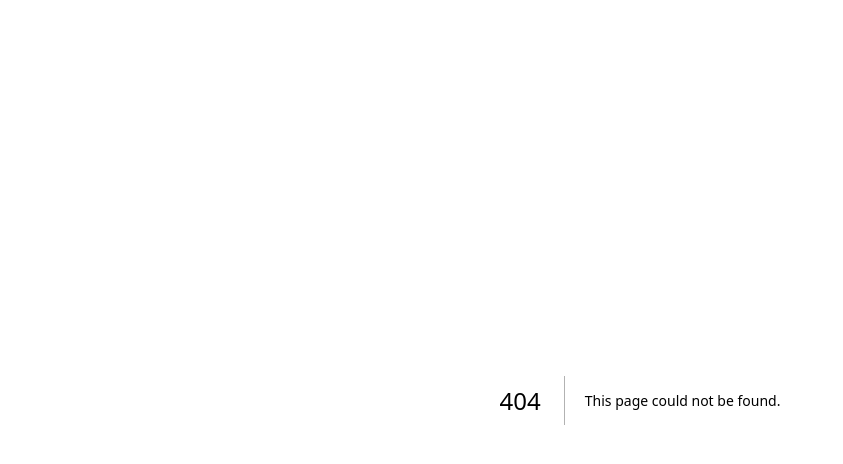
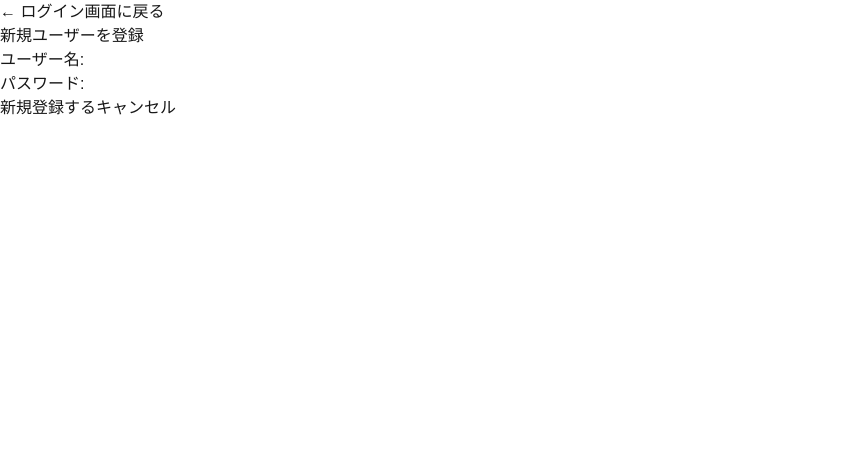
Before and after one commit to renaplus81/NoPainNoGain, a Next.js app: page /register in a window 1280 px wide. Before the commit this address had no page. Shown: the top 464 px of the page, without its empty margins (0-843 px from the left). Built offline with nearby package versions, Linux system fonts and the light colour scheme; no server answers.

Commit message:
login, signin, startscreen bare minimum

```diff
--- a/documents/要件定義書.md
+++ b/documents/要件定義書.md
@@ -39,7 +39,3 @@
 - タスクは利用者が持つ、「行動のひな形」で、ゲーム開始前に作成、編集できる
 - タスクの完了状態(未完了/完了)は、**プレイ(GamePlay)ごとに独立して管理する**(同じ利用者が複数プレイしても、前回の完了状態は引き継がれない)
 - タスク同士の依存関係/前提条件・着手条件の必要ポイントの設定などは、将来追加予定、現在は保留。
-
-### 画面遷移(想定)
-
-ログイン画面 → スタート画面(編集可能) → ゲームスタート → (プレイ中) → ゲームオーバー or クリア (→スタート画面)
--- /dev/null
+++ b/src/app/login/page.tsx
@@ -0,0 +1,61 @@
+import {prisma} from "@/lib/prisma";
+import Link from "next/link";
+import { redirect } from "next/navigation";
+
+export default function LoginPage(){
+    async function loginUser(formData: FormData){
+        "use server";
+
+        //as stringは、ある値が確実に文字列(string)型であることをコンパイラに保証するため
+        const user_name=formData.get("user_name") as string;
+        const password=formData.get("password") as string;
+
+        const user = await prisma.user.findFirst({
+            where:{
+                user_name:user_name,
+                password:password,
+            },
+        })
+
+        if(user){
+            redirect(`/start?userId=${user.id}`);
+        }else{
+            redirect(`/login`);
+        }
+    }
+
+    return(
+        <div>
+            <div>
+                <form action={loginUser}>
+                    <div>
+                        <h2>ログイン画面</h2>
+                    </div>
+                    <div>
+                        <label>ユーザーネーム </label>
+                        <input
+                        name="user_name"
+                        placeholder="ここに入力"
+                        className="border border-gray-300 rounded "
+                        required />
+                    </div>
+
+                    <div>
+                    <label>パスワード </label>
+                    <input
+                    name="password"
+                    type="password"
+                    className="border border-gray-300 rounded"
+                    required />
+                    </div>
+
+
+                    <button type="submit">
+                        登録する
+                    </button>
+
+                </form>
+            </div>
+        </div>
+    );
+}
--- a/src/app/page.tsx
+++ b/src/app/page.tsx
@@ -1,8 +1,13 @@
 //ここをLanding pageにしたい(/)
-import Image from "next/image";
+import Link from "next/link"
 
 export default function Home() {
   return (
-    <p>click to play here</p>
+    <>
+      <p>一週間生き延びろ</p>
+      <Link href="/login" >
+        ここをタップ
+      </Link>
+    </>
   );
 }
--- /dev/null
+++ b/src/app/register/page.tsx
@@ -0,0 +1,66 @@
+import {prisma} from "@/lib/prisma";
+import {redirect} from "next/navigation";
+import Link from "next/link";
+
+//新規会員登録するserver action
+//<form action={}>に渡すことでフォーム送信時にサーバー側で実行される
+
+export default function UserRegister(){
+    async function userRegister(formData: FormData){
+        "use server";
+
+        const user_name =formData.get("user_name") as string;
+        const password = formData.get("password") as string;
+
+        //ユーザーの重複がないかの確認
+        const existingUser = await prisma.user.findUnique({
+            where:{
+                user_name: user_name
+            },
+        });
+
+        if(existingUser){
+            redirect(`/register`);
+        }
+        //本当にこのままでいいのか。名前がない時点でいきなりregisterに飛ばされるんかな？
+        //今はバリデーションを追加しないと決めたからか
+
+        //上で重複があればregisterへ飛ぶようにしたため、この処理になるときにはユーザーネームに被りがない。
+        const user = await prisma.user.create({
+            data:{
+                user_name,
+                password,
+            },
+        });
+        redirect(`/start/${user.id}`);
+    }
+
+    return(
+        <div>
+            <Link href="/login">
+            ← ログイン画面に戻る
+            </Link>
+            <h1>新規ユーザーを登録</h1>
+            <form action={userRegister}>
+                <div>
+                    <label>ユーザー名: </label>
+                    <input
+                    name="user_name"
+                    required/>
+                </div>
+
+                <div>
+                    <label>パスワード: </label>
+                    <input
+                    name="password"
+                    type="password"
+                    required/>
+                </div>
+                <div>
+                    <button type="submit">新規登録する</button>
+                    <Link href="/login">キャンセル</Link>
+                </div>
+            </form>
+        </div>
+    )
+}
--- /dev/null
+++ b/src/app/start/[id]/page.tsx
@@ -0,0 +1,61 @@
+import {prisma} from "@/lib/prisma";
+import Link from "next/link";
+import { notFound } from "next/navigation";
+
+
+type ParamPageProps = {
+   params: Promise<{id: string}>
+};
+
+
+export default async function StartPage({params}: ParamPageProps){
+   const {id} = await params;
+
+   //findmanyだと複数件取得するため[]で帰ってきてしまうが、uniqueの場合は一件取得のためオブジェクトかnullで返してくれる
+   const user = await prisma.user.findUnique({
+        where:{
+            id:Number(id)
+        },
+        include:{
+            // リレーションの自分で決めた名前
+            playerstask: true,
+        },
+    });
+
+
+    if(!user) notFound();
+
+
+
+   return (
+    <div>
+        <p>ここなんかかくん</p>
+        <Link href="/login">
+        ログイン画面に戻る
+        </Link>
+
+        <h1>{user?.user_name}</h1>
+
+        <section>
+            <h2>スタート画面</h2>
+            <table>
+                <tbody>
+                    <tr>
+                        <th>ユーザー名</th>
+                        <td>{user?.user_name}</td>
+                    </tr>
+
+                    {/* .mapは配列にしか使えないオブジェクト */}
+                    {user.playerstask.map((playerstask) =>(
+                        //key忘れていた
+                    <tr key={playerstask.id}>
+                        <td>{playerstask.task_name}</td>
+                    </tr>
+                    )
+                    )}
+                </tbody>
+            </table>
+        </section>
+   </div>
+   );
+}
```
Also changed, not shown: documents/基本設計書.md (+4 -0 lines), personal_docs/suggestionandresult.txt, 2 other files (tests, documents, lock files or other folders).
